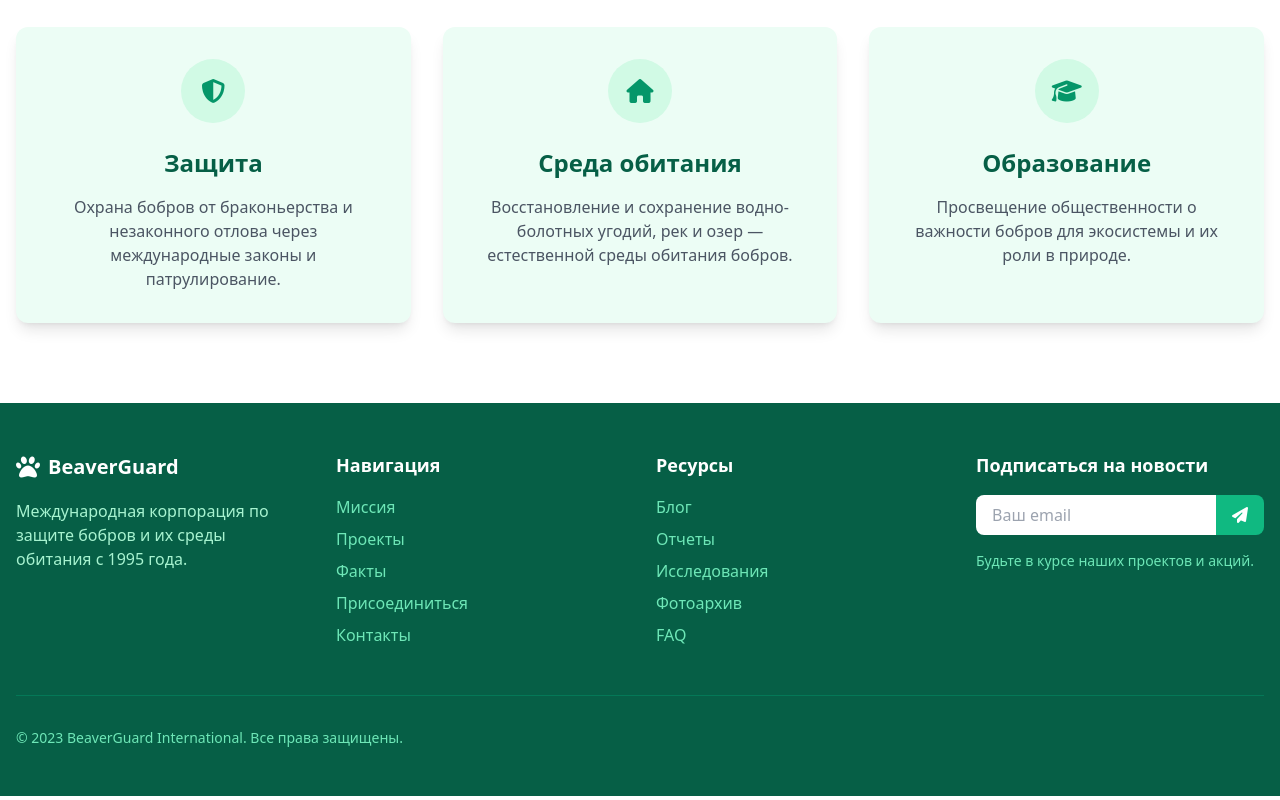
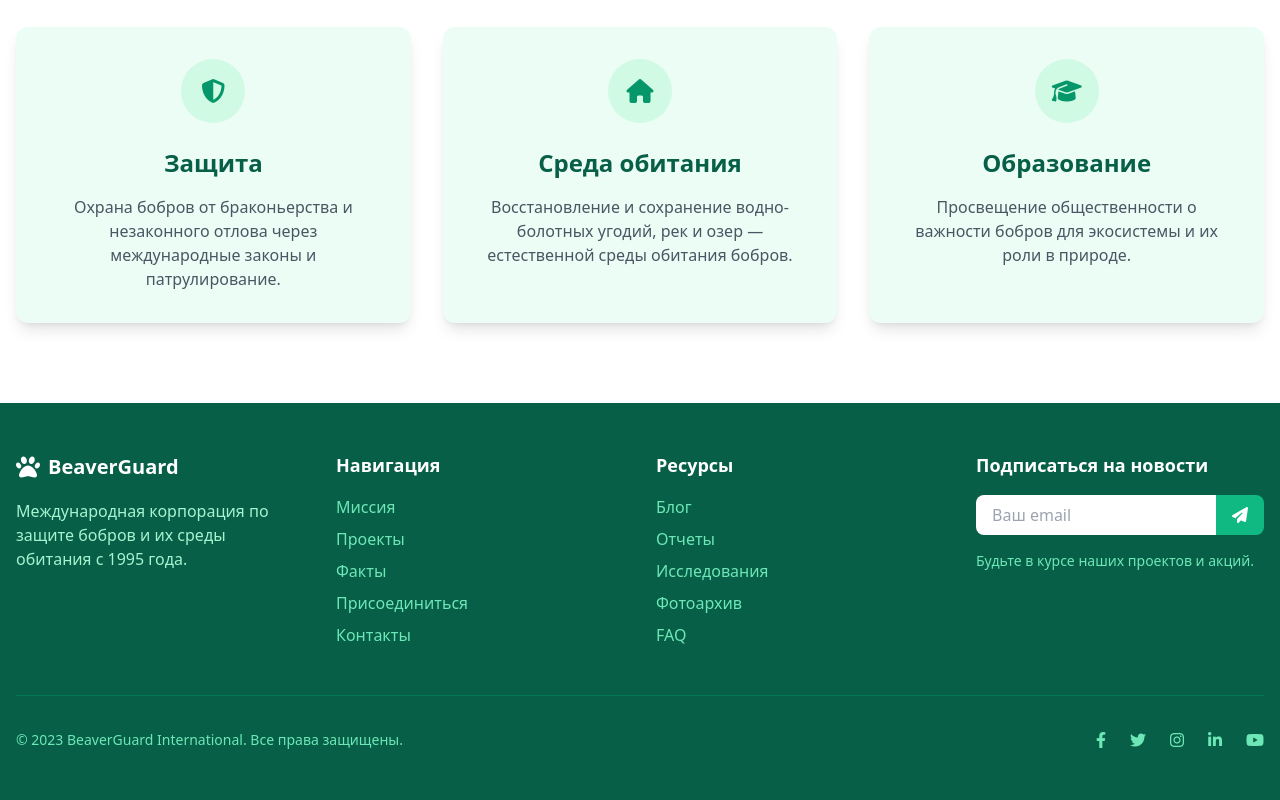
Before and after one commit to ikonvb/beaver-def, a plain HTML site: page index.html in a window 1280 px wide. Shown: the part 977-1777 px from the top of the page. Drawn offline with nearby package versions, Linux system fonts and the light colour scheme.

Commit message:
end footer

```diff
--- a/index.html
+++ b/index.html
@@ -441,7 +441,7 @@
       <p class="text-emerald-300 text-sm mb-4 md:mb-0">
         © 2023 BeaverGuard International. Все права защищены.
       </p>
-      <!-- <div class="flex space-x-6">
+      <div class="flex space-x-6">
         <a href="#" class="text-emerald-300 hover:text-white transition"
         ><i class="fab fa-facebook-f"></i
         ></a>
@@ -457,7 +457,7 @@
         <a href="#" class="text-emerald-300 hover:text-white transition"
         ><i class="fab fa-youtube"></i
         ></a>
-      </div> -->
+      </div>
     </div>
   </div>
 </footer>
```
